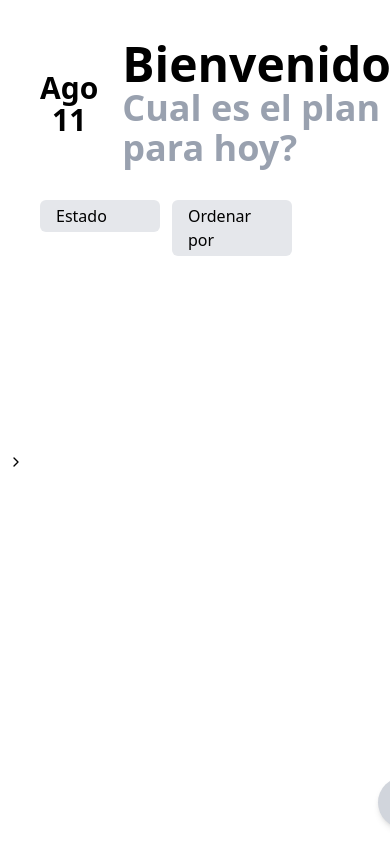
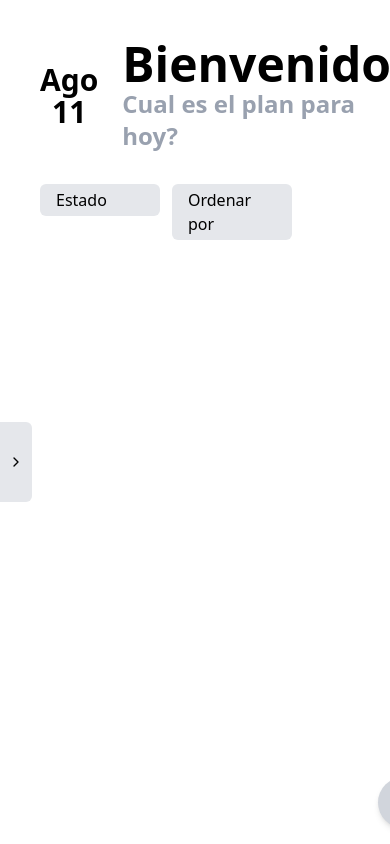
Before and after one commit to daolivaress/ToDo-List, a plain HTML site: page index.html in a window 390 px wide. Shown: the top 844 px of the page. Drawn offline with nearby package versions, Linux system fonts and the light colour scheme.

Commit message:
fix: update mobile task list visibility and button styles

```diff
--- a/actions.js
+++ b/actions.js
@@ -330,6 +330,7 @@ function mostrarFormularioTarea() {
   void form.offsetWidth;
 
   document.getElementById("add-task-btn").classList.add("active");
+  document.getElementById("showListMobile").classList.remove("max-md:block");
 
   // Activar transiciones
   setTimeout(() => {
@@ -350,6 +351,7 @@ function cerrarFormularioTarea() {
   document.querySelector("main").classList.remove("blur-background");
 
   document.getElementById("add-task-btn").classList.remove("active");
+  document.getElementById("showListMobile").classList.add("max-md:block");
 
   // Esperar a que termine la animación antes de ocultar
   setTimeout(() => {
--- a/index.html
+++ b/index.html
@@ -49,8 +49,8 @@
             <p id="current-day"><!-- Aqui mas el dia de hoy --></p>
           </div>
           <div id="welcome-message">
-            <h1 class="text-5xl font-bold">Bienvenido!</h1>
-            <h2 class="text-4xl font-bold text-gray-400">
+            <h1 class="text-5xl font-bold ">Bienvenido!</h1>
+            <h2 class="text-4xl font-bold text-gray-400 max-md:text-2xl">
               Cual es el plan para hoy?
             </h2>
           </div>
@@ -220,7 +220,7 @@
     </main>
     <button
       id="showListMobile"
-      class="hidden top-[50%] absolute py-8 px-2 rounded-r-md cursor-pointer hover:bg-gray-200 max-md:block max-md:z-12"
+      class="hidden top-[50%] absolute py-8 px-2 rounded-r-md cursor-pointer bg-gray-200 hover:bg-gray-300 max-md:block max-md:z-11"
       onclick="mostrarListaTareas()"
     >
       <svg
```
